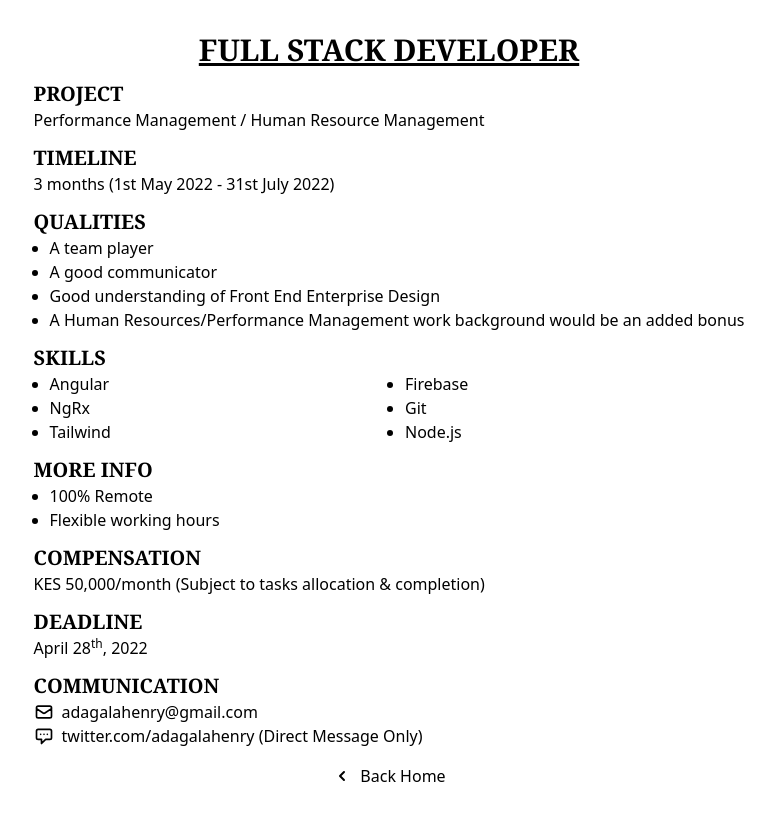
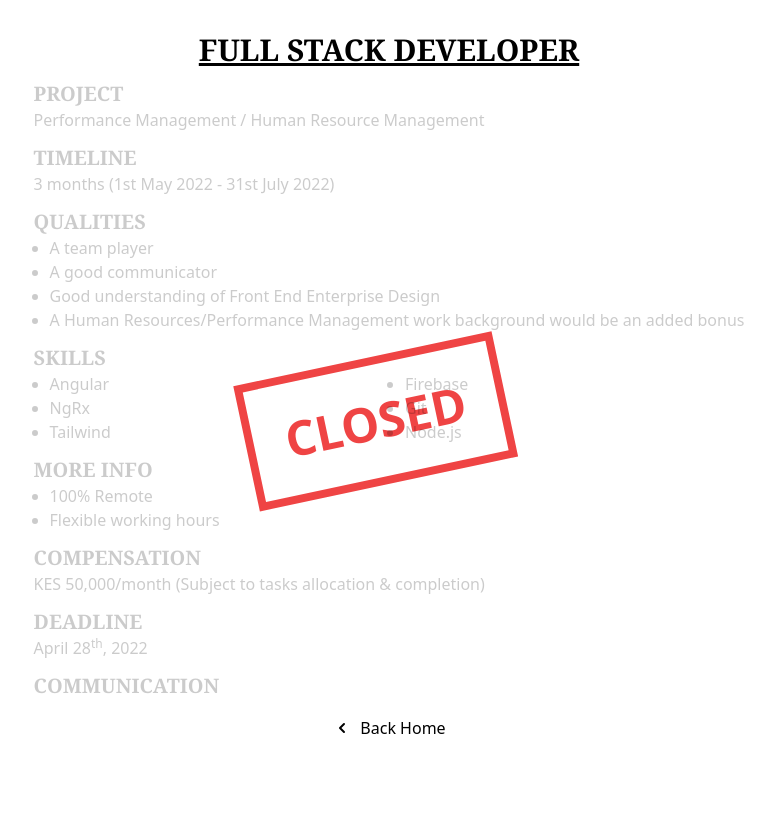
Before and after one commit to adagala/portfolio, a Next.js app: page /software-developer in a window 1280 px wide. Shown: the whole page, without its empty margins (251-1026 px from the left). Built offline with nearby package versions, Linux system fonts and the light colour scheme.

Commit message:
close job advert

```diff
--- a/pages/software-developer.tsx
+++ b/pages/software-developer.tsx
@@ -17,10 +17,16 @@ const SoftwareDeveloper: NextPage = () => {
       </Head>
 
       <div className="flex justify-center m-5">
+        <div className="absolute flex justify-center items-center h-full">
+          <div className="text-5xl text-red-500 uppercase border-8 border-red-500 p-8 font-bold origin-bottom -rotate-12">
+            Closed
+          </div>
+        </div>
         <div className="">
           <div className="text-center font-bold text-3xl underline mt-3 font-serif">
             FULL STACK DEVELOPER
           </div>
+          <div className="opacity-20">
             <div>
               <div className="font-semibold text-xl uppercase mt-3 font-serif">
                 Project
@@ -43,8 +49,8 @@ const SoftwareDeveloper: NextPage = () => {
                   <li>A good communicator</li>
                   <li>Good understanding of Front End Enterprise Design</li>
                   <li>
-                  A Human Resources/Performance Management work background would
-                  be an added bonus
+                    A Human Resources/Performance Management work background
+                    would be an added bonus
                   </li>
                 </ul>
               </div>
@@ -101,7 +107,7 @@ const SoftwareDeveloper: NextPage = () => {
               <div className="font-semibold text-xl uppercase mt-3 font-serif">
                 Communication
               </div>
-            <div>
+              <div className="hidden">
                 <a href="mailto:adagalahenry@gmail.com">
                   <div className="flex items-center hover:opacity-50">
                     <MailIcon
@@ -128,6 +134,7 @@ const SoftwareDeveloper: NextPage = () => {
                 </div>
               </div>
             </div>
+          </div>
           <div>
             <div className="">
               <Link href="/">
```
Lines whose indentation alone changed are shown as unchanged.
